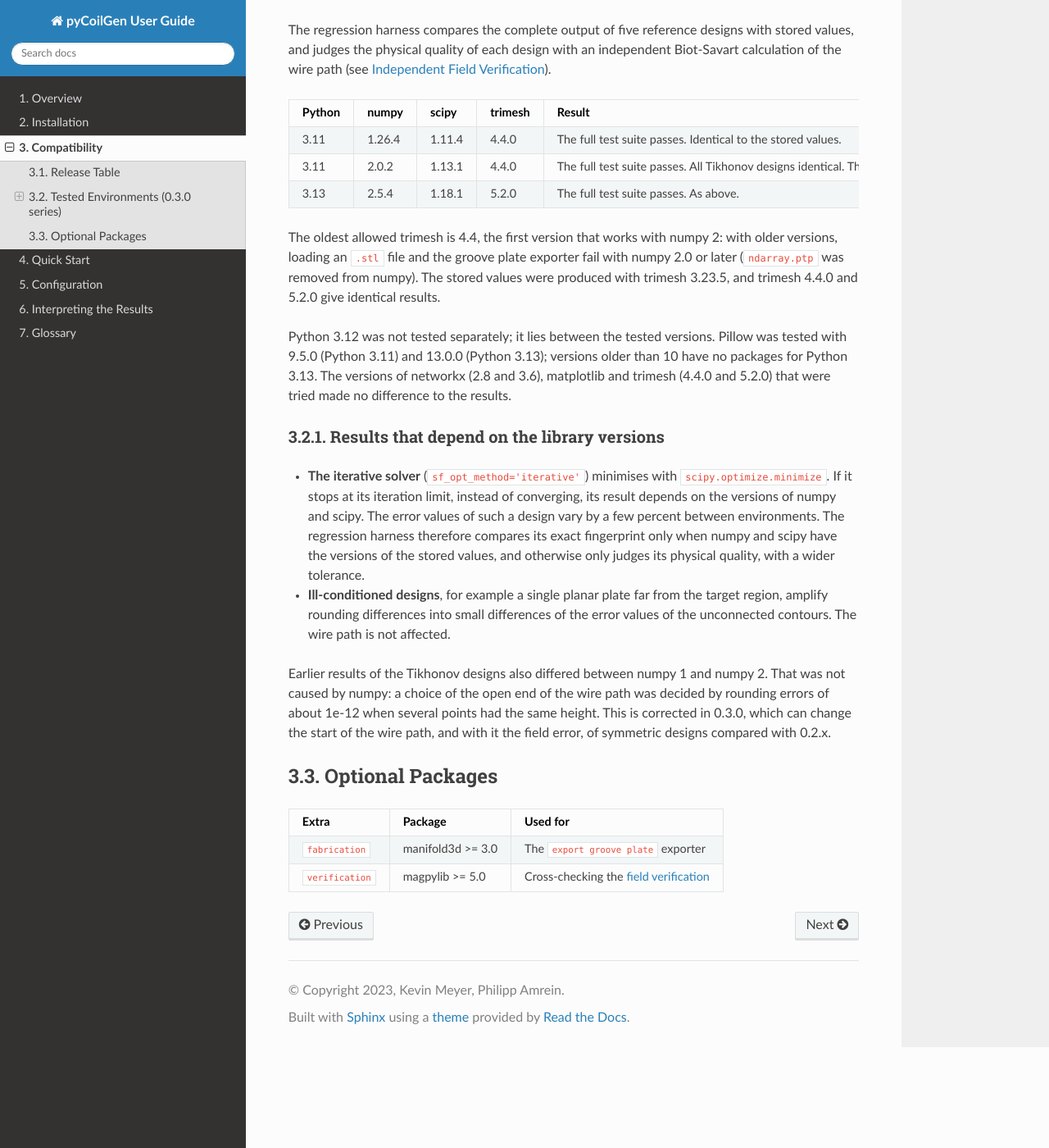
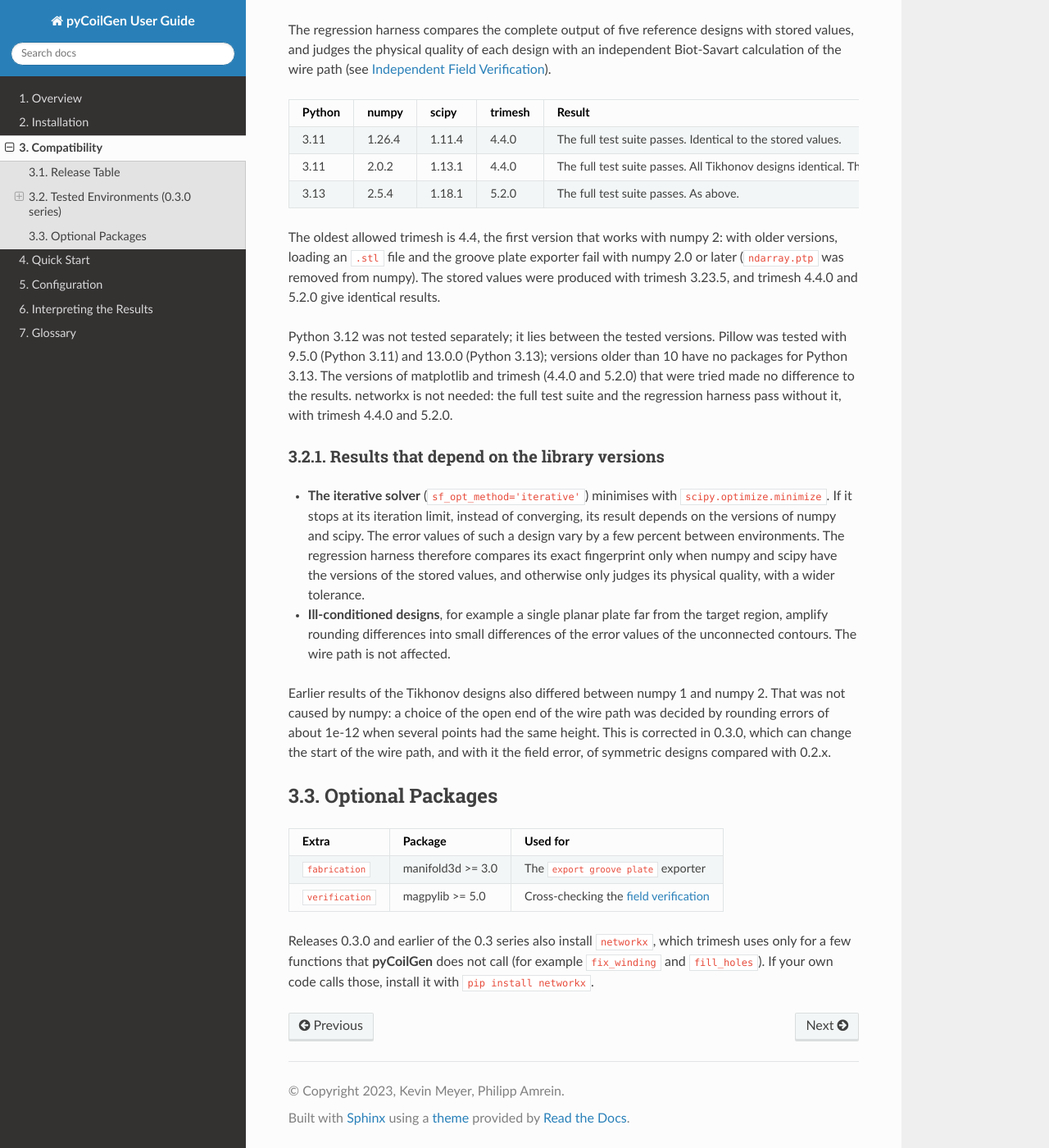
Before and after one commit to kev-m/pyCoilGen, a Sphinx documentation site: the page built from docs/source/compatibility.md, in a window 1280 px wide and 1400 px high, scrolled down 939 px. Shown: the whole window at 82% size. Built offline with Sphinx 7.4.7 and the Read the Docs theme 3.1.0, drawn with Linux system fonts in a browser that asks for light colours.

Commit message:
build(deps): drop the networkx dependency
trimesh only needs numpy. It uses networkx for a few functions that pyCoilGen
does not call (fix_winding, fill_holes, some path and graph functions), and
its component search prefers scipy. The full test suite and the regression
harness pass without networkx, with trimesh 4.4.0 (Python 3.11, numpy 2.0.2)
and trimesh 5.2.0 (Python 3.13, numpy 2.5.4).

Co-Authored-By: Claude Sonnet 5.5 <noreply@anthropic.com>

```diff
--- a/docs/source/compatibility.md
+++ b/docs/source/compatibility.md
@@ -36,7 +36,7 @@ The regression harness compares the complete output of five reference designs wi
 
 The oldest allowed trimesh is 4.4, the first version that works with numpy 2: with older versions, loading an `.stl` file and the groove plate exporter fail with numpy 2.0 or later (`ndarray.ptp` was removed from numpy). The stored values were produced with trimesh 3.23.5, and trimesh 4.4.0 and 5.2.0 give identical results.
 
-Python 3.12 was not tested separately; it lies between the tested versions. Pillow was tested with 9.5.0 (Python 3.11) and 13.0.0 (Python 3.13); versions older than 10 have no packages for Python 3.13. The versions of networkx (2.8 and 3.6), matplotlib and trimesh (4.4.0 and 5.2.0) that were tried made no difference to the results.
+Python 3.12 was not tested separately; it lies between the tested versions. Pillow was tested with 9.5.0 (Python 3.11) and 13.0.0 (Python 3.13); versions older than 10 have no packages for Python 3.13. The versions of matplotlib and trimesh (4.4.0 and 5.2.0) that were tried made no difference to the results. networkx is not needed: the full test suite and the regression harness pass without it, with trimesh 4.4.0 and 5.2.0.
 
 ### Results that depend on the library versions
 
@@ -51,3 +51,5 @@ Earlier results of the Tikhonov designs also differed between numpy 1 and numpy
 |-------|---------|----------|
 | `fabrication` | manifold3d >= 3.0 | The [`export groove plate`](./configuration.md#data-exporters) exporter |
 | `verification` | magpylib >= 5.0 | Cross-checking the [field verification](./results.md#independent-field-verification) |
+
+Releases 0.3.0 and earlier of the 0.3 series also install `networkx`, which trimesh uses only for a few functions that **pyCoilGen** does not call (for example `fix_winding` and `fill_holes`). If your own code calls those, install it with `pip install networkx`.
--- a/pyproject.toml
+++ b/pyproject.toml
@@ -41,7 +41,6 @@ dependencies = [
     "numpy>=1.26,<3",
     "scipy>=1.11,<2",
     "trimesh>=4.4,<6",
-    "networkx>=2.8,<4",
     "sympy==1.*",
     "pillow>=9.5,<14",
     "matplotlib==3.*",
--- a/requirements.txt
+++ b/requirements.txt
@@ -12,8 +12,6 @@ scipy>=1.11,<2
 # exporter fail with numpy 2. Below 6: not tested with trimesh 6. Verified with the full test suite and the regression
 # harness (tests/regression): 4.4.0 and 5.2.0 give identical results, with numpy 1.26 and with numpy 2.
 trimesh>=4.4,<6
-# Used by trimesh, but not installed with it. Verified with the regression harness: 2.8.8 and 3.6.1 give identical results.
-networkx>=2.8,<4
 
 # For target field calculations
 sympy==1.*
```
